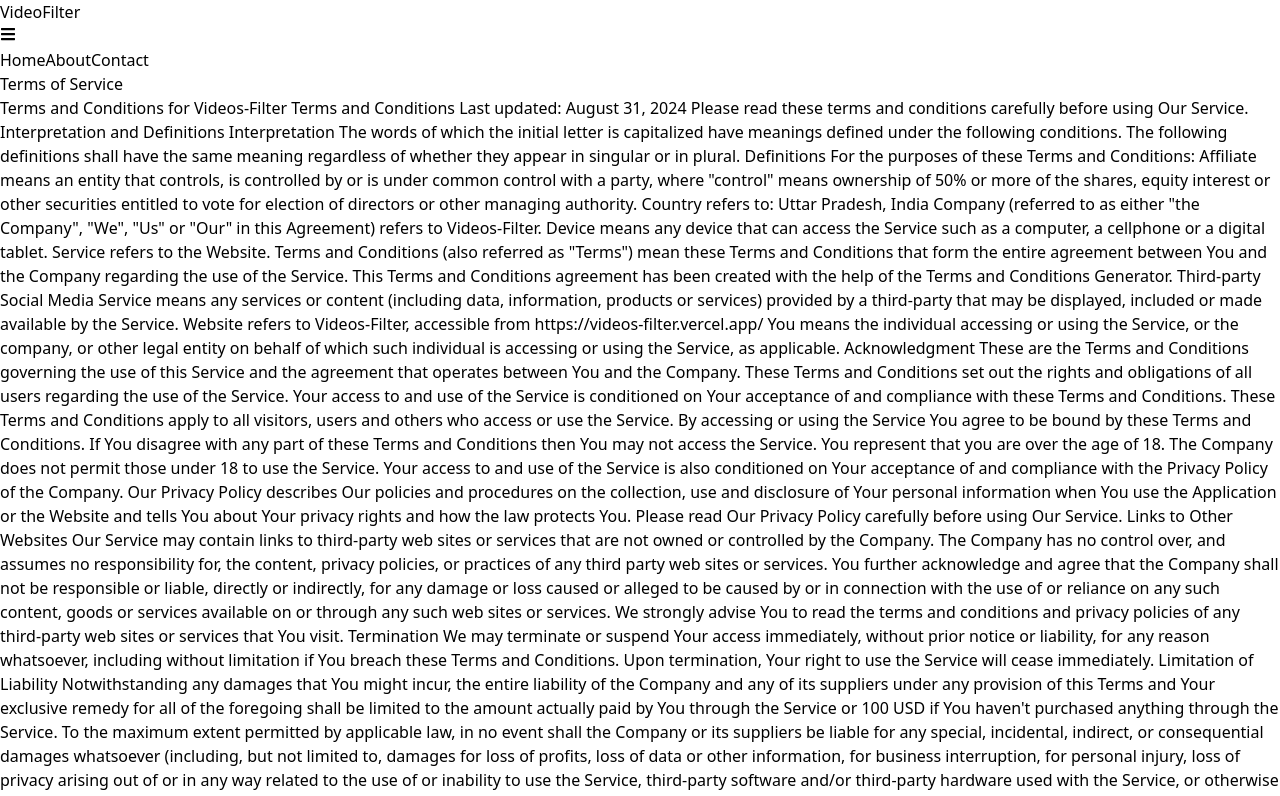
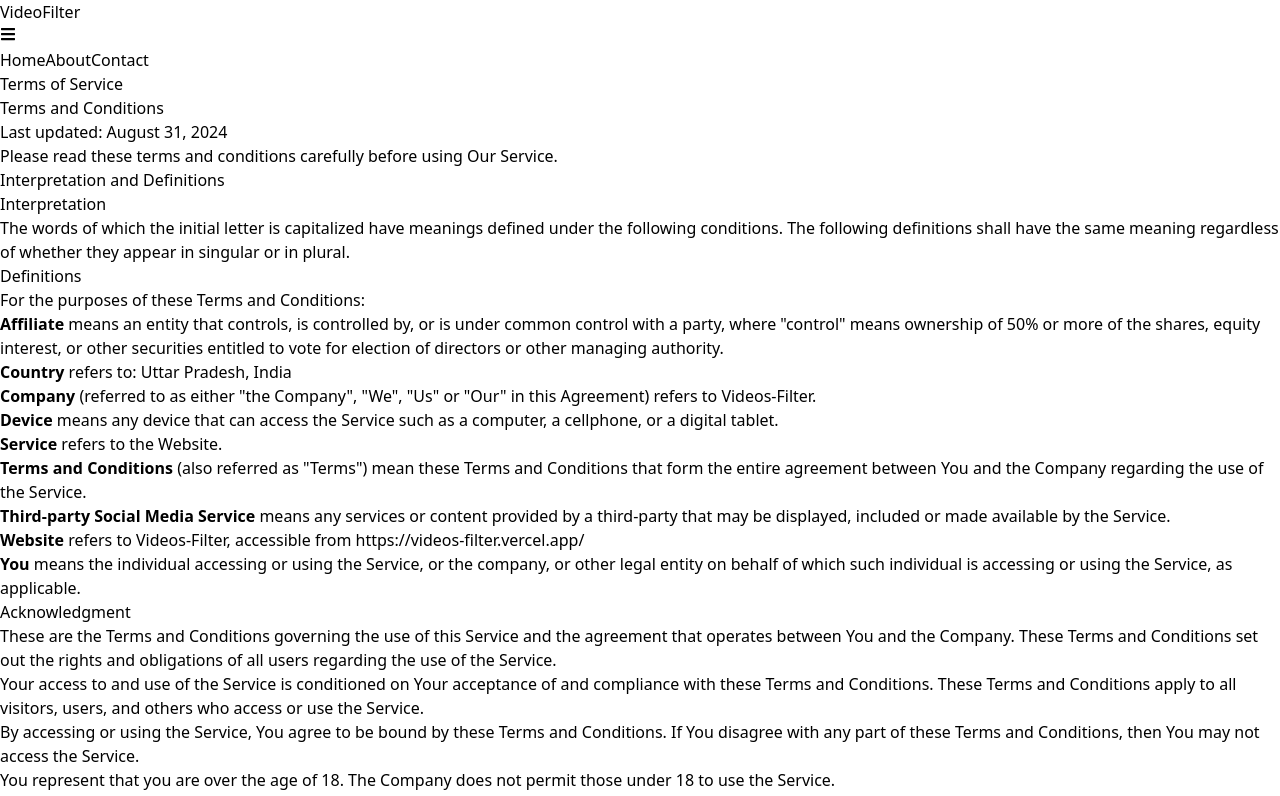
Before and after one commit to Divesh1207/videosFilter, a React (Vite) app in the folder client/: page /terms-of-service in a window 1280 px wide. Shown: the top 796 px of the page. Built offline with nearby package versions, Linux system fonts and the light colour scheme.

Commit message:
Update TermsOfService.jsx

```diff
--- a/client/src/components/TermsOfService.jsx
+++ b/client/src/components/TermsOfService.jsx
@@ -4,106 +4,67 @@
     return (
         <div className="container mx-auto px-4 py-16 text-gray-300">
             <h1 className="text-3xl font-bold mb-4">Terms of Service</h1>
-            <p>Terms and Conditions for Videos-Filter
 
-Terms and Conditions
-Last updated: August 31, 2024
+            <section className="mb-6">
+                <h2 className="text-xl font-bold mb-2">Terms and Conditions</h2>
+                <p>Last updated: August 31, 2024</p>
+                <p>Please read these terms and conditions carefully before using Our Service.</p>
+            </section>
 
-Please read these terms and conditions carefully before using Our Service.
+            <section className="mb-6">
+                <h2 className="text-xl font-bold mb-2">Interpretation and Definitions</h2>
+                <h3 className="text-lg font-semibold mb-1">Interpretation</h3>
+                <p>
+                    The words of which the initial letter is capitalized have meanings defined under the following conditions.
+                    The following definitions shall have the same meaning regardless of whether they appear in singular or in plural.
+                </p>
+                <h3 className="text-lg font-semibold mb-1">Definitions</h3>
+                <p>For the purposes of these Terms and Conditions:</p>
+                <ul className="list-disc list-inside">
+                    <li><strong>Affiliate</strong> means an entity that controls, is controlled by, or is under common control with a party, where "control" means ownership of 50% or more of the shares, equity interest, or other securities entitled to vote for election of directors or other managing authority.</li>
+                    <li><strong>Country</strong> refers to: Uttar Pradesh, India</li>
+                    <li><strong>Company</strong> (referred to as either "the Company", "We", "Us" or "Our" in this Agreement) refers to Videos-Filter.</li>
+                    <li><strong>Device</strong> means any device that can access the Service such as a computer, a cellphone, or a digital tablet.</li>
+                    <li><strong>Service</strong> refers to the Website.</li>
+                    <li><strong>Terms and Conditions</strong> (also referred as "Terms") mean these Terms and Conditions that form the entire agreement between You and the Company regarding the use of the Service.</li>
+                    <li><strong>Third-party Social Media Service</strong> means any services or content provided by a third-party that may be displayed, included or made available by the Service.</li>
+                    <li><strong>Website</strong> refers to Videos-Filter, accessible from <a href="https://videos-filter.vercel.app/" className="text-blue-500">https://videos-filter.vercel.app/</a></li>
+                    <li><strong>You</strong> means the individual accessing or using the Service, or the company, or other legal entity on behalf of which such individual is accessing or using the Service, as applicable.</li>
+                </ul>
+            </section>
 
-Interpretation and Definitions
-Interpretation
-The words of which the initial letter is capitalized have meanings defined under the following conditions. The following definitions shall have the same meaning regardless of whether they appear in singular or in plural.
+            <section className="mb-6">
+                <h2 className="text-xl font-bold mb-2">Acknowledgment</h2>
+                <p>
+                    These are the Terms and Conditions governing the use of this Service and the agreement that operates between You and the Company.
+                    These Terms and Conditions set out the rights and obligations of all users regarding the use of the Service.
+                </p>
+                <p>
+                    Your access to and use of the Service is conditioned on Your acceptance of and compliance with these Terms and Conditions.
+                    These Terms and Conditions apply to all visitors, users, and others who access or use the Service.
+                </p>
+                <p>
+                    By accessing or using the Service, You agree to be bound by these Terms and Conditions. If You disagree with any part of these Terms and Conditions, then You may not access the Service.
+                </p>
+                <p>
+                    You represent that you are over the age of 18. The Company does not permit those under 18 to use the Service.
+                </p>
+                <p>
+                    Your access to and use of the Service is also conditioned on Your acceptance of and compliance with the Privacy Policy of the Company.
+                    Our Privacy Policy describes Our policies and procedures on the collection, use, and disclosure of Your personal information when You use the Application or the Website and tells You about Your privacy rights and how the law protects You.
+                    Please read Our Privacy Policy carefully before using Our Service.
+                </p>
+            </section>
 
-Definitions
-For the purposes of these Terms and Conditions:
+            {/* Add more sections for each heading/topic as needed */}
 
-Affiliate means an entity that controls, is controlled by or is under common control with a party, where "control" means ownership of 50% or more of the shares, equity interest or other securities entitled to vote for election of directors or other managing authority.
-
-Country refers to: Uttar Pradesh, India
-
-Company (referred to as either "the Company", "We", "Us" or "Our" in this Agreement) refers to Videos-Filter.
-
-Device means any device that can access the Service such as a computer, a cellphone or a digital tablet.
-
-Service refers to the Website.
-
-Terms and Conditions (also referred as "Terms") mean these Terms and Conditions that form the entire agreement between You and the Company regarding the use of the Service. This Terms and Conditions agreement has been created with the help of the Terms and Conditions Generator.
-
-Third-party Social Media Service means any services or content (including data, information, products or services) provided by a third-party that may be displayed, included or made available by the Service.
-
-Website refers to Videos-Filter, accessible from https://videos-filter.vercel.app/
-
-You means the individual accessing or using the Service, or the company, or other legal entity on behalf of which such individual is accessing or using the Service, as applicable.
-
-Acknowledgment
-These are the Terms and Conditions governing the use of this Service and the agreement that operates between You and the Company. These Terms and Conditions set out the rights and obligations of all users regarding the use of the Service.
-
-Your access to and use of the Service is conditioned on Your acceptance of and compliance with these Terms and Conditions. These Terms and Conditions apply to all visitors, users and others who access or use the Service.
-
-By accessing or using the Service You agree to be bound by these Terms and Conditions. If You disagree with any part of these Terms and Conditions then You may not access the Service.
-
-You represent that you are over the age of 18. The Company does not permit those under 18 to use the Service.
-
-Your access to and use of the Service is also conditioned on Your acceptance of and compliance with the Privacy Policy of the Company. Our Privacy Policy describes Our policies and procedures on the collection, use and disclosure of Your personal information when You use the Application or the Website and tells You about Your privacy rights and how the law protects You. Please read Our Privacy Policy carefully before using Our Service.
-
-Links to Other Websites
-Our Service may contain links to third-party web sites or services that are not owned or controlled by the Company.
-
-The Company has no control over, and assumes no responsibility for, the content, privacy policies, or practices of any third party web sites or services. You further acknowledge and agree that the Company shall not be responsible or liable, directly or indirectly, for any damage or loss caused or alleged to be caused by or in connection with the use of or reliance on any such content, goods or services available on or through any such web sites or services.
-
-We strongly advise You to read the terms and conditions and privacy policies of any third-party web sites or services that You visit.
-
-Termination
-We may terminate or suspend Your access immediately, without prior notice or liability, for any reason whatsoever, including without limitation if You breach these Terms and Conditions.
-
-Upon termination, Your right to use the Service will cease immediately.
-
-Limitation of Liability
-Notwithstanding any damages that You might incur, the entire liability of the Company and any of its suppliers under any provision of this Terms and Your exclusive remedy for all of the foregoing shall be limited to the amount actually paid by You through the Service or 100 USD if You haven't purchased anything through the Service.
-
-To the maximum extent permitted by applicable law, in no event shall the Company or its suppliers be liable for any special, incidental, indirect, or consequential damages whatsoever (including, but not limited to, damages for loss of profits, loss of data or other information, for business interruption, for personal injury, loss of privacy arising out of or in any way related to the use of or inability to use the Service, third-party software and/or third-party hardware used with the Service, or otherwise in connection with any provision of this Terms), even if the Company or any supplier has been advised of the possibility of such damages and even if the remedy fails of its essential purpose.
-
-Some states do not allow the exclusion of implied warranties or limitation of liability for incidental or consequential damages, which means that some of the above limitations may not apply. In these states, each party's liability will be limited to the greatest extent permitted by law.
-
-"AS IS" and "AS AVAILABLE" Disclaimer
-The Service is provided to You "AS IS" and "AS AVAILABLE" and with all faults and defects without warranty of any kind. To the maximum extent permitted under applicable law, the Company, on its own behalf and on behalf of its Affiliates and its and their respective licensors and service providers, expressly disclaims all warranties, whether express, implied, statutory or otherwise, with respect to the Service, including all implied warranties of merchantability, fitness for a particular purpose, title and non-infringement, and warranties that may arise out of course of dealing, course of performance, usage or trade practice. Without limitation to the foregoing, the Company provides no warranty or undertaking, and makes no representation of any kind that the Service will meet Your requirements, achieve any intended results, be compatible or work with any other software, applications, systems or services, operate without interruption, meet any performance or reliability standards or be error free or that any errors or defects can or will be corrected.
-
-Without limiting the foregoing, neither the Company nor any of the company's provider makes any representation or warranty of any kind, express or implied: (i) as to the operation or availability of the Service, or the information, content, and materials or products included thereon; (ii) that the Service will be uninterrupted or error-free; (iii) as to the accuracy, reliability, or currency of any information or content provided through the Service; or (iv) that the Service, its servers, the content, or e-mails sent from or on behalf of the Company are free of viruses, scripts, trojan horses, worms, malware, timebombs or other harmful components.
-
-Some jurisdictions do not allow the exclusion of certain types of warranties or limitations on applicable statutory rights of a consumer, so some or all of the above exclusions and limitations may not apply to You. But in such a case the exclusions and limitations set forth in this section shall be applied to the greatest extent enforceable under applicable law.
-
-Governing Law
-The laws of the Country, excluding its conflicts of law rules, shall govern this Terms and Your use of the Service. Your use of the Application may also be subject to other local, state, national, or international laws.
-
-Disputes Resolution
-If You have any concern or dispute about the Service, You agree to first try to resolve the dispute informally by contacting the Company.
-
-For European Union (EU) Users
-If You are a European Union consumer, you will benefit from any mandatory provisions of the law of the country in which You are resident.
-
-United States Legal Compliance
-You represent and warrant that (i) You are not located in a country that is subject to the United States government embargo, or that has been designated by the United States government as a "terrorist supporting" country, and (ii) You are not listed on any United States government list of prohibited or restricted parties.
-
-Severability and Waiver
-Severability
-If any provision of these Terms is held to be unenforceable or invalid, such provision will be changed and interpreted to accomplish the objectives of such provision to the greatest extent possible under applicable law and the remaining provisions will continue in full force and effect.
-
-Waiver
-Except as provided herein, the failure to exercise a right or to require performance of an obligation under these Terms shall not affect a party's ability to exercise such right or require such performance at any time thereafter nor shall the waiver of a breach constitute a waiver of any subsequent breach.
-
-Translation Interpretation
-These Terms and Conditions may have been translated if We have made them available to You on our Service. You agree that the original English text shall prevail in the case of a dispute.
-
-Changes to These Terms and Conditions
-We reserve the right, at Our sole discretion, to modify or replace these Terms at any time. If a revision is material We will make reasonable efforts to provide at least 30 days' notice prior to any new terms taking effect. What constitutes a material change will be determined at Our sole discretion.
-
-By continuing to access or use Our Service after those revisions become effective, You agree to be bound by the revised terms. If You do not agree to the new terms, in whole or in part, please stop using the website and the Service.
-
-Contact Us
-If you have any questions about these Terms and Conditions, You can contact us:
-
-By email: diveshp904@gmail.com</p>
+            <section className="mb-6">
+                <h2 className="text-xl font-bold mb-2">Contact Us</h2>
+                <p>If you have any questions about these Terms and Conditions, You can contact us:</p>
+                <ul className="list-disc list-inside">
+                    <li>By email: <a href="mailto:diveshp904@gmail.com" className="text-blue-500">diveshp904@gmail.com</a></li>
+                </ul>
+            </section>
         </div>
     );
 };
```
